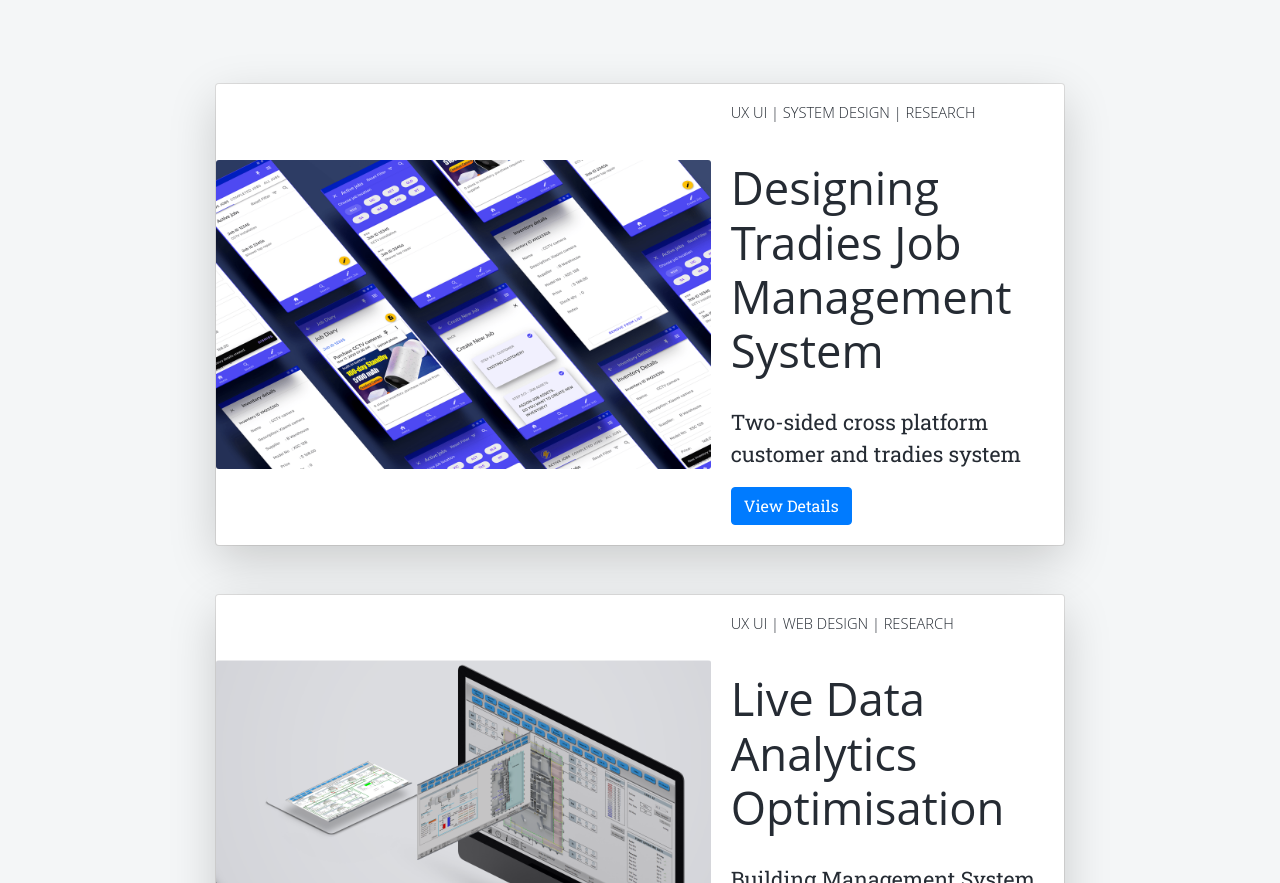
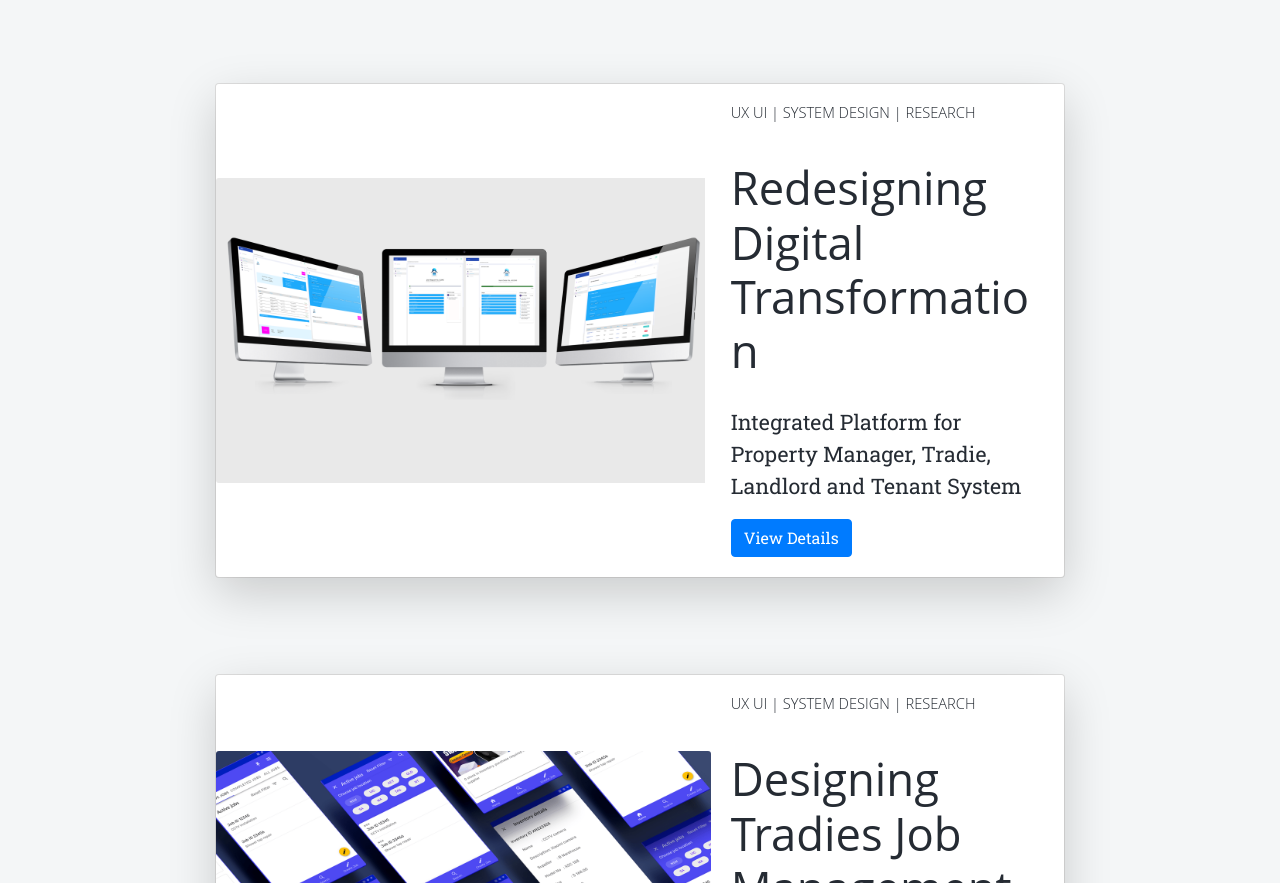
Before and after one commit to tanwui/uxportfolio, a plain HTML site: page index.html in a window 1280 px wide. Shown: the part 818-1701 px from the top of the page. Drawn offline with nearby package versions, Linux system fonts and the light colour scheme.

Commit message:
DRR.html , img added

```diff
--- a/index.html
+++ b/index.html
@@ -80,6 +80,24 @@
 <section id="projectList" class="border-bottom border-top" style="background-color:#F4F6F7;">
   <div class="container  mt-5 mb-5">
     <div class="row justify-content-center">
+      <div id="project" class="card mb-5 mt-5" style="max-width: 850px;">
+        <div class="shadow-lg p-0 mb-0 bg-white rounded">
+          <div class="row no-gutters">
+            <div class="col-md-7" style="align-self: center;">
+              <img src="img\DRR\DRRDesktopMockup1280x800.png" class="card-img" alt="DRRDesktopMockup.png">
+            </div>
+            <div class="col-md-5">
+              <div class="card-body">
+                <h4 class= "w100">UX UI | SYSTEM DESIGN | RESEARCH </h4>
+                <h2 class="card-title">Redesigning Digital Transformation</h2>
+                <p class="card-text">Integrated Platform for Property Manager, Tradie, Landlord and Tenant System</p>
+                <a class="btn btn-primary" href="DRR.html" role="button">View Details</a>
+              </div>
+            </div>
+          </div>
+        </div>
+      </div>
+
       <div id="project" class="card mb-5 mt-5" style="max-width: 850px;">
         <div class="shadow-lg p-0 mb-0 bg-white rounded">
           <div class="row no-gutters">
```
Also changed, not shown: DRR.html (+1 -1 lines), img/DRR/DRRDesktopMockup1280x800.png (added).
